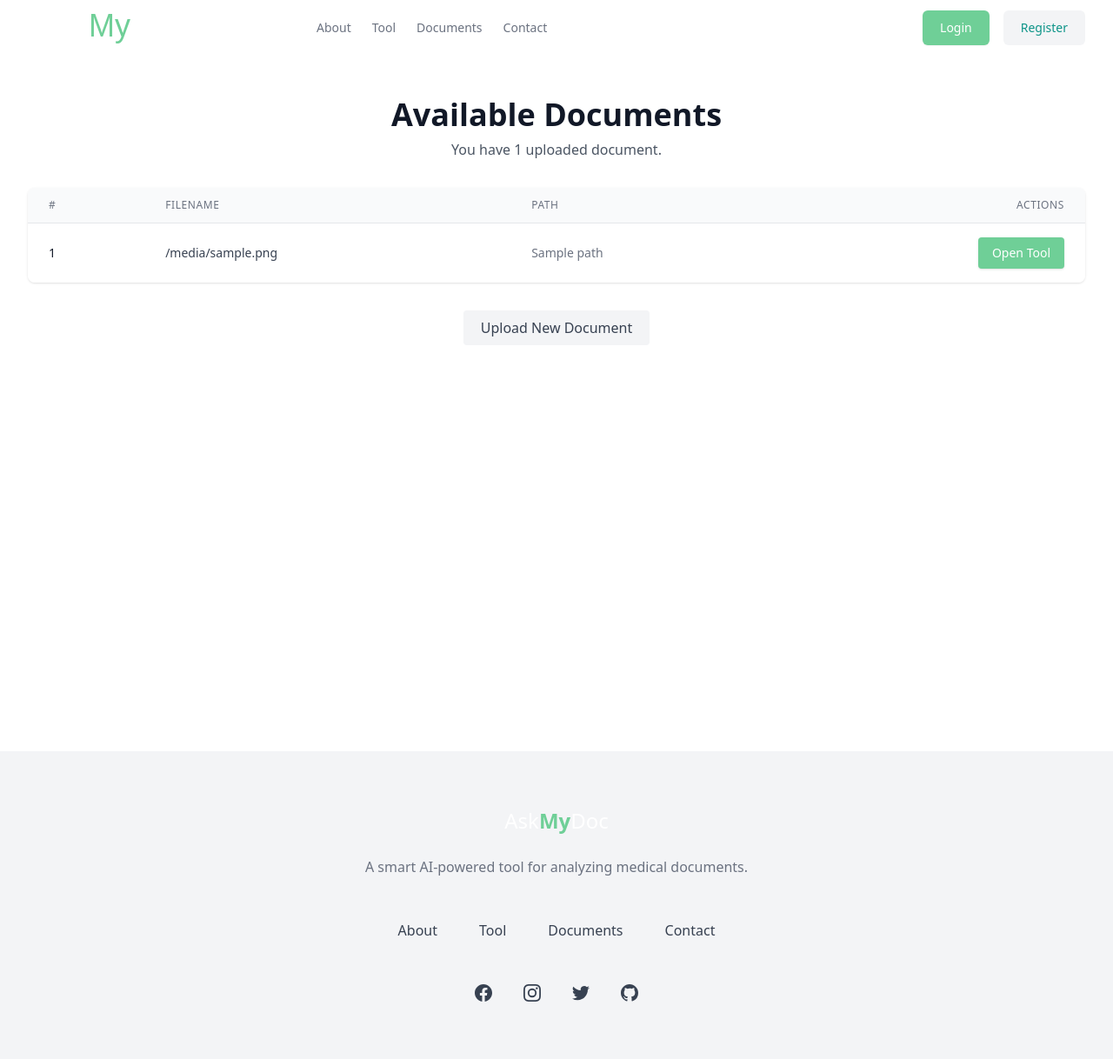
After one commit to Kowalp543/AskMyDoc-RAG, a FastAPI app: template app/templates/documents.html in a window 1280 px wide. The commit adds this page. Shown: the whole page at 87% size. Run offline with FastAPI, Linux system fonts and the light colour scheme; the template is opened without the code that fills it: most values are stand-ins (such as "Sample title", 1, 10 or a date in 2020).

Commit message:
New documents list view

```diff
--- a/app/static/css/style.css
+++ b/app/static/css/style.css
@@ -579,6 +579,10 @@ video {
   margin-bottom: 1.5rem;
 }
 
+.mb-8 {
+  margin-bottom: 2rem;
+}
+
 .mt-10 {
   margin-top: 2.5rem;
 }
@@ -615,6 +619,10 @@ video {
   display: flex;
 }
 
+.table {
+  display: table;
+}
+
 .hidden {
   display: none;
 }
@@ -640,12 +648,20 @@ video {
   width: 100vw;
 }
 
+.min-w-full {
+  min-width: 100%;
+}
+
 .max-w-3xl {
   max-width: 48rem;
 }
 
 .max-w-5xl {
   max-width: 64rem;
+}
+
+.max-w-7xl {
+  max-width: 80rem;
 }
 
 .max-w-md {
@@ -698,12 +714,35 @@ video {
   margin-bottom: calc(1rem * var(--tw-space-y-reverse));
 }
 
+.divide-y > :not([hidden]) ~ :not([hidden]) {
+  --tw-divide-y-reverse: 0;
+  border-top-width: calc(1px * calc(1 - var(--tw-divide-y-reverse)));
+  border-bottom-width: calc(1px * var(--tw-divide-y-reverse));
+}
+
+.divide-gray-200 > :not([hidden]) ~ :not([hidden]) {
+  --tw-divide-opacity: 1;
+  border-color: rgb(229 231 235 / var(--tw-divide-opacity));
+}
+
+.overflow-x-auto {
+  overflow-x: auto;
+}
+
+.whitespace-nowrap {
+  white-space: nowrap;
+}
+
 .text-pretty {
   text-wrap: pretty;
 }
 
 .rounded {
   border-radius: 0.25rem;
+}
+
+.rounded-lg {
+  border-radius: 0.5rem;
 }
 
 .rounded-md {
@@ -727,6 +766,11 @@ video {
 .bg-gray-100 {
   --tw-bg-opacity: 1;
   background-color: rgb(243 244 246 / var(--tw-bg-opacity));
+}
+
+.bg-gray-50 {
+  --tw-bg-opacity: 1;
+  background-color: rgb(249 250 251 / var(--tw-bg-opacity));
 }
 
 .bg-medicalGreen {
@@ -761,6 +805,16 @@ video {
   padding-right: 1.25rem;
 }
 
+.px-6 {
+  padding-left: 1.5rem;
+  padding-right: 1.5rem;
+}
+
+.py-12 {
+  padding-top: 3rem;
+  padding-bottom: 3rem;
+}
+
 .py-16 {
   padding-top: 4rem;
   padding-bottom: 4rem;
@@ -781,13 +835,31 @@ video {
   padding-bottom: 0.75rem;
 }
 
+.py-4 {
+  padding-top: 1rem;
+  padding-bottom: 1rem;
+}
+
+.text-left {
+  text-align: left;
+}
+
 .text-center {
   text-align: center;
+}
+
+.text-right {
+  text-align: right;
 }
 
 .text-2xl {
   font-size: 1.5rem;
   line-height: 2rem;
+}
+
+.text-3xl {
+  font-size: 1.875rem;
+  line-height: 2.25rem;
 }
 
 .text-4xl {
@@ -815,6 +887,11 @@ video {
   line-height: 1.75rem;
 }
 
+.text-xs {
+  font-size: 0.75rem;
+  line-height: 1rem;
+}
+
 .font-bold {
   font-weight: 700;
 }
@@ -827,6 +904,10 @@ video {
   font-weight: 600;
 }
 
+.uppercase {
+  text-transform: uppercase;
+}
+
 .capitalize {
   text-transform: capitalize;
 }
@@ -835,9 +916,18 @@ video {
   line-height: 1.625;
 }
 
+.tracking-wider {
+  letter-spacing: 0.05em;
+}
+
 .text-gray-500 {
   --tw-text-opacity: 1;
   color: rgb(107 114 128 / var(--tw-text-opacity));
+}
+
+.text-gray-600 {
+  --tw-text-opacity: 1;
+  color: rgb(75 85 99 / var(--tw-text-opacity));
 }
 
 .text-gray-700 {
@@ -873,11 +963,6 @@ video {
 .text-white {
   --tw-text-opacity: 1;
   color: rgb(255 255 255 / var(--tw-text-opacity));
-}
-
-.text-gray-600 {
-  --tw-text-opacity: 1;
-  color: rgb(75 85 99 / var(--tw-text-opacity));
 }
 
 .shadow {
@@ -953,6 +1038,11 @@ video {
   color: rgb(255 255 255 / var(--tw-text-opacity));
 }
 
+.hover\:bg-gray-200:hover {
+  --tw-bg-opacity: 1;
+  background-color: rgb(229 231 235 / var(--tw-bg-opacity));
+}
+
 .hover\:bg-gray-50:hover {
   --tw-bg-opacity: 1;
   background-color: rgb(249 250 251 / var(--tw-bg-opacity));
@@ -1003,6 +1093,11 @@ video {
   .sm\:py-24 {
     padding-top: 6rem;
     padding-bottom: 6rem;
+  }
+
+  .sm\:text-4xl {
+    font-size: 2.25rem;
+    line-height: 2.5rem;
   }
 
   .sm\:text-5xl {
--- a/app/templates/components/footer.html
+++ b/app/templates/components/footer.html
@@ -10,13 +10,18 @@
 
         <ul class="mt-12 flex flex-wrap justify-center gap-6 md:gap-8 lg:gap-12">
             <li>
-                <a class="text-gray-700 transition hover:text-medicalGreen dark:text-white dark:hover:text-medicalGreen" href="#">
+                <a class="text-gray-700 transition hover:text-medicalGreen dark:text-white dark:hover:text-medicalGreen" href="/">
                     About
                 </a>
             </li>
             <li>
-                <a class="text-gray-700 transition hover:text-medicalGreen dark:text-white dark:hover:text-medicalGreen" href="#">
+                <a class="text-gray-700 transition hover:text-medicalGreen dark:text-white dark:hover:text-medicalGreen" href="/upload/">
                     Tool
+                </a>
+            </li>
+            <li>
+                <a class="text-gray-700 transition hover:text-medicalGreen dark:text-white dark:hover:text-medicalGreen" href="/documents/">
+                    Documents
                 </a>
             </li>
             <li>
--- a/app/templates/components/header.html
+++ b/app/templates/components/header.html
@@ -3,7 +3,7 @@
         <div class="flex h-16 items-center justify-between">
 
         <div class="flex items-center gap-8">
-            <a class="block text-teal-600 dark:text-teal-600" href="#">
+            <a class="block text-teal-600 dark:text-teal-600" href="/">
             <span class="sr-only">Home</span>
             <svg width="300" height="60" viewBox="0 0 300 60" fill="none" xmlns="http://www.w3.org/2000/svg">
                 <rect width="300" height="60" fill="transparent" />
@@ -16,13 +16,17 @@
             <nav aria-label="Global" class="hidden md:block">
             <ul class="flex gap-6 text-sm">
                 <li>
-                <a class="text-gray-500 transition hover:text-gray-500/75 dark:text-white dark:hover:text-medicalGreen" href="#">
+                    <a class="text-gray-500 transition hover:text-gray-500/75 dark:text-white dark:hover:text-medicalGreen" href="/">
                         About
                     </a>
                 </li>
                 <li>
-                <a class="text-gray-500 transition hover:text-gray-500/75 dark:text-white dark:hover:text-medicalGreen" href="#">
+                    <a class="text-gray-500 transition hover:text-gray-500/75 dark:text-white dark:hover:text-medicalGreen" href="/upload/">
                         Tool
+                    </a>
+                </li>
+                    <a class="text-gray-500 transition hover:text-gray-500/75 dark:text-white dark:hover:text-medicalGreen" href="/documents/">
+                        Documents
                     </a>
                 </li>
                 <li>
--- /dev/null
+++ b/app/templates/documents.html
@@ -0,0 +1,52 @@
+{% extends "base.html" %}
+
+{% block content %}
+    <section class="bg-white min-h-screen py-12 px-4 sm:px-6 lg:px-8">
+        <div class="max-w-7xl mx-auto">
+            <div class="mb-8 text-center">
+            <h1 class="text-3xl font-bold text-gray-900 sm:text-4xl">Available Documents</h1>
+            <p class="mt-2 text-gray-600 text-base">
+                You have {{ documents_list_count }} uploaded document{{ 's' if documents_list_count != 1 else '' }}.
+            </p>
+            </div>
+
+            <div class="overflow-x-auto bg-white shadow rounded-lg">
+            <table class="min-w-full divide-y divide-gray-200">
+                <thead class="bg-gray-50">
+                <tr>
+                    <th class="px-6 py-3 text-left text-xs font-medium text-gray-500 uppercase tracking-wider">#</th>
+                    <th class="px-6 py-3 text-left text-xs font-medium text-gray-500 uppercase tracking-wider">Filename</th>
+                    <th class="px-6 py-3 text-left text-xs font-medium text-gray-500 uppercase tracking-wider">Path</th>
+                    <th class="px-6 py-3 text-right text-xs font-medium text-gray-500 uppercase tracking-wider">Actions</th>
+                </tr>
+                </thead>
+                <tbody class="bg-white divide-y divide-gray-200">
+                {% for doc in documents_list %}
+                <tr>
+                    <td class="px-6 py-4 whitespace-nowrap text-sm text-gray-900">{{ loop.index }}</td>
+                    <td class="px-6 py-4 whitespace-nowrap text-sm text-gray-700">{{ doc.filename }}</td>
+                    <td class="px-6 py-4 whitespace-nowrap text-sm text-gray-500">{{ doc.path }}</td>
+                    <td class="px-6 py-4 whitespace-nowrap text-right text-sm font-medium">
+                    <a href="/chat/{{ doc.filename }}"
+                        class="inline-block bg-medicalGreen hover:bg-medicalGreenDark text-white px-4 py-2 rounded shadow transition">
+                        Open Tool
+                    </a>
+                    </td>
+                </tr>
+                {% else %}
+                <tr>
+                    <td colspan="4" class="px-6 py-4 text-center text-sm text-gray-500">No documents found.</td>
+                </tr>
+                {% endfor %}
+                </tbody>
+            </table>
+            </div>
+
+            <div class="mt-8 text-center">
+            <a href="/upload" class="inline-block bg-gray-100 hover:bg-gray-200 text-gray-700 px-5 py-2 rounded transition">
+                Upload New Document
+            </a>
+            </div>
+        </div>
+    </section>
+{% endblock %}
```
Also changed, not shown: app/routes/document.py (+16 -4 lines). Lines whose indentation alone changed are shown as unchanged.
